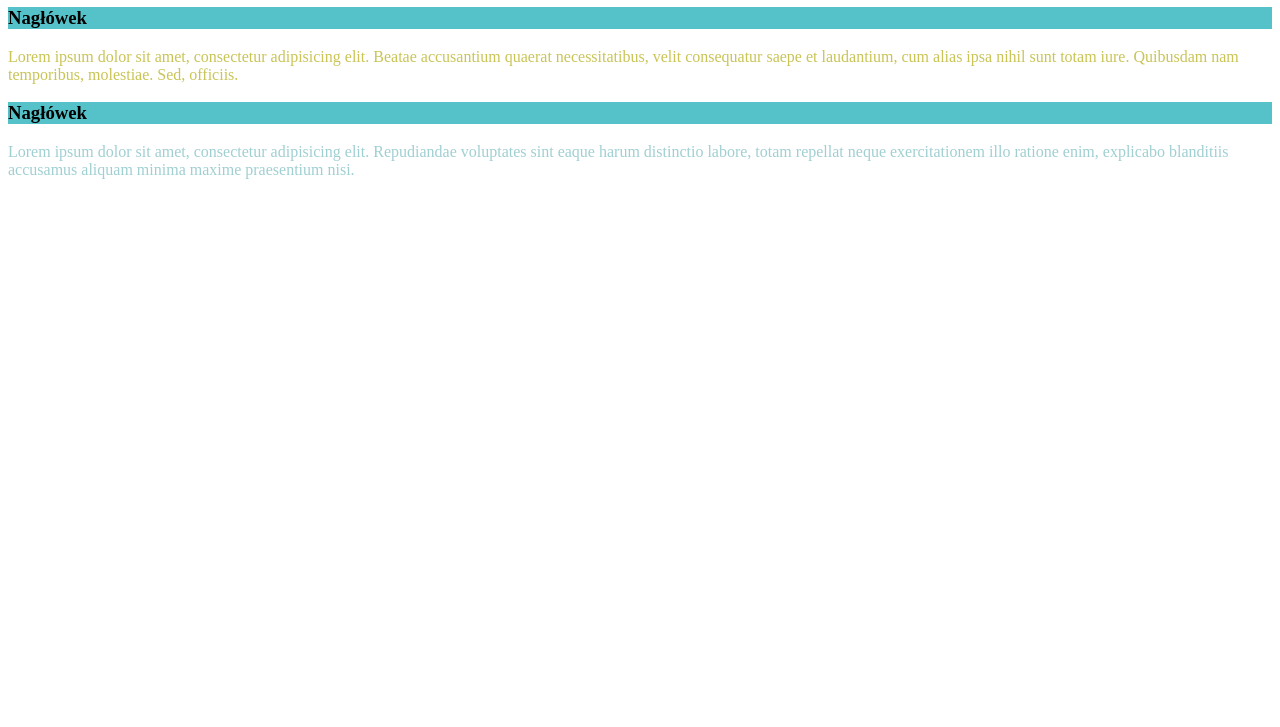
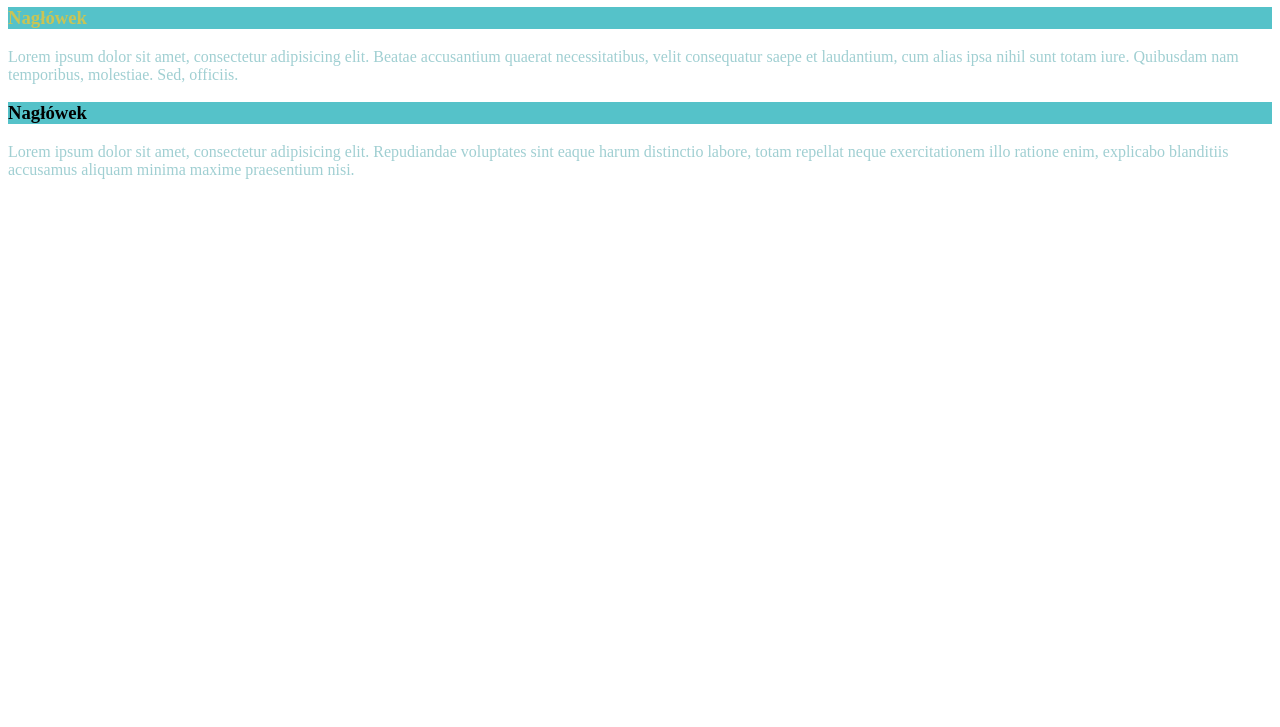
Before and after one commit to madri89/css, a plain HTML site: page 38287/index.html in a window 1280 px wide. Shown: the part 73-800 px from the top of the page. Drawn offline with Linux system fonts and the light colour scheme.

Commit message:
poprawki

```diff
--- a/38287/css/style.css
+++ b/38287/css/style.css
@@ -10,6 +10,6 @@ p {
     color: #A0CFD2;
 }
 
-h1+h3+p {
+h1+h3 {
     color: #C9C455;
 }
```
Also changed, not shown: 38285/index.html (+1 -1 lines).
